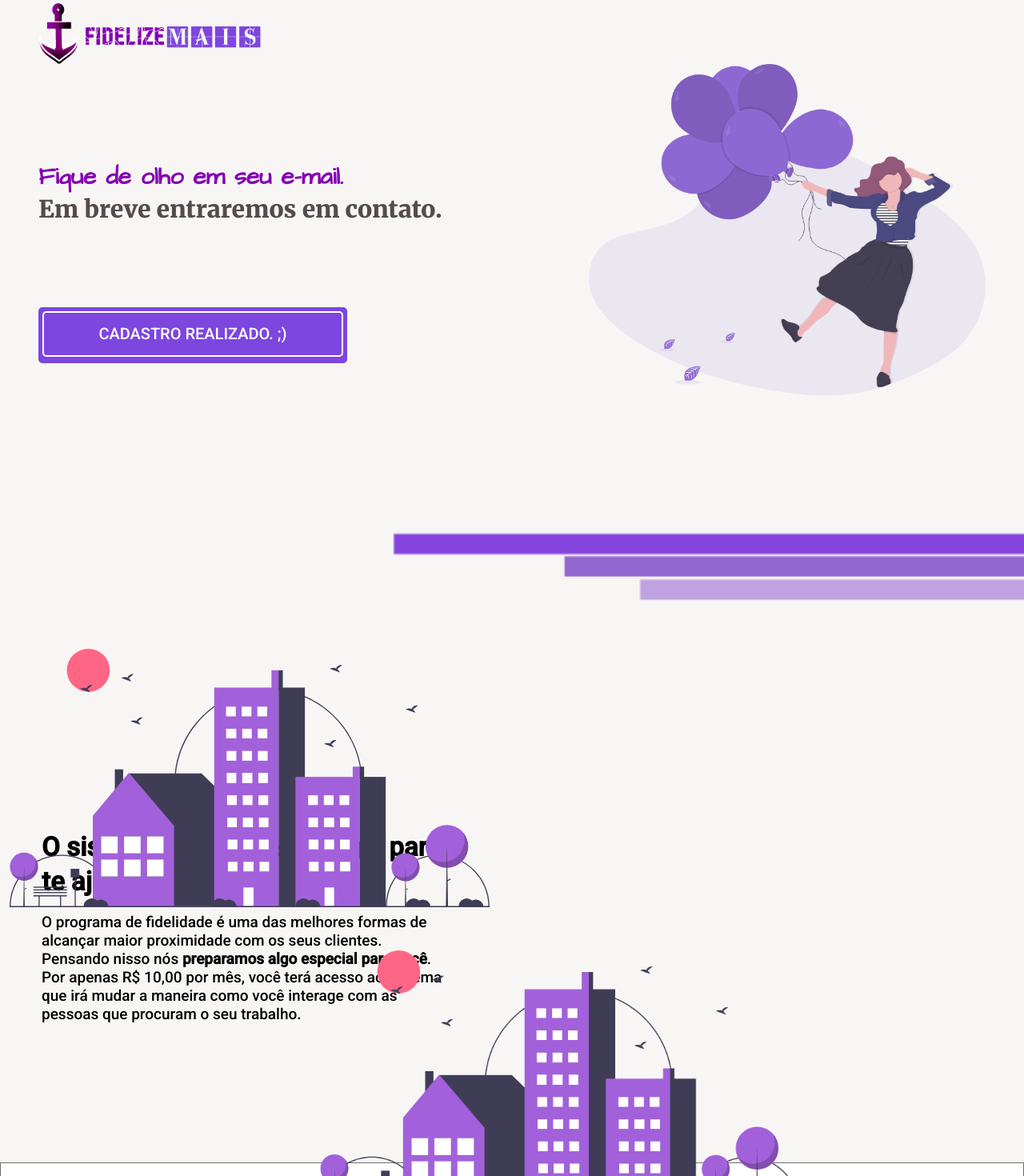
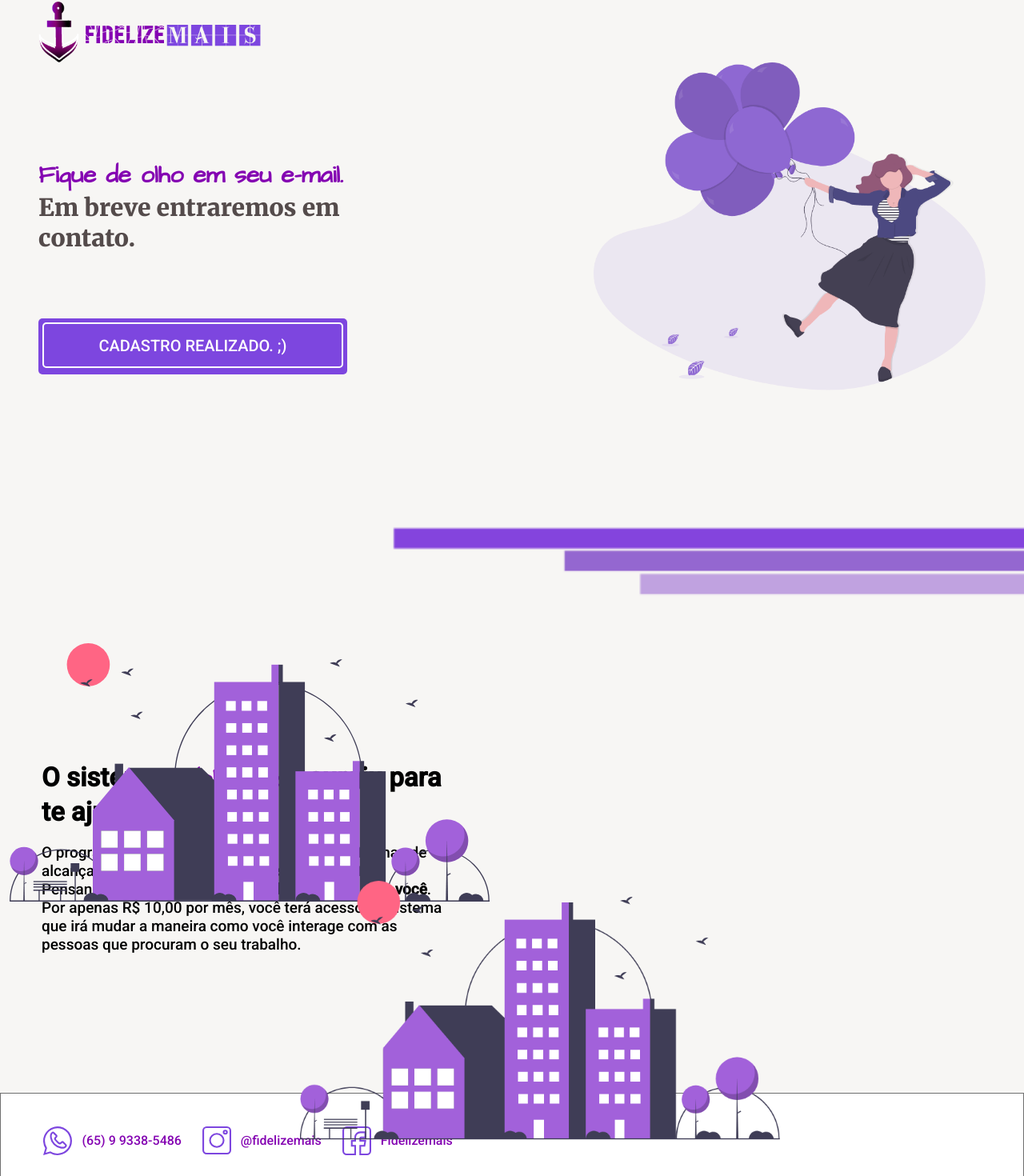
Before and after one commit to arthurramires/fa-landing-page, a Next.js app: page /salutation/congrats in a window 1280 px wide. Shown: the part 51-1521 px from the top of the page at 80% size. Built offline with nearby package versions, Linux system fonts and the light colour scheme.

Commit message:
Atualizando estilos da Home

```diff
--- a/pages/index.js
+++ b/pages/index.js
@@ -33,7 +33,7 @@ const Home = () => {
 
   const ImageBackground = () => (
     <aside className="ml-12 mb-12">
-      <img src="/main.png" alt="Fidelize Mais" width={950} className="hidden lg:hidden xl:flex"/>
+      <img src="/main.png" alt="Fidelize Mais" width={900} className="hidden lg:hidden xl:flex"/>
       <img src="/main.png" alt="Fidelize Mais" width={400} className="p-8 lg:flex xl:hidden"/>
     </aside>
   );
@@ -67,13 +67,13 @@ const Home = () => {
       </div>
 
       <img className="flex sm:hidden mt-8 ml-24 mr-6" src="/main.png" alt="Cidade" width={400} />
-      <img src="/stylebar.png" alt="Barras" width={320} className="flex justify-end  sm:hidden mt-12 ml-64"/>
+      <img src="/stylebar.png" alt="Barras" width={320} className="flex justify-end  sm:hidden mt-2 ml-64"/>
 
       <div className="flex justify-end hidden sm:flex mt-0">
         <img src="/stylebar.png" alt="Barras" width={700}/>
       </div>
 
-      <section className="container pl-3 mt-12 sm:pr-6 px-6 md:pb-4 mx-auto flex flex-row">
+      <section className="container pl-3 sm:pr-6 px-6 md:pb-4 mx-auto flex flex-row">
         <Description />
       </section>
 
--- a/styles/main.css
+++ b/styles/main.css
@@ -16,7 +16,7 @@ body {
 }
 body #__next {
   width: 100%;
-  border-top: 7px solid #8403B2;
+  border-top: 5px solid #8403B2;
 }
 
 
@@ -27,11 +27,13 @@ body #__next .container .content {
   font: Bold 30px Merriweather;
   letter-spacing: 0px;
   color: #544B4B;
+  padding-right: 30px;
+  margin-right: 20px;
 }
 
 body #__next .container .info .description {
   width: 517px;
-  margin-top: 180px;
+  margin-top: 100px;
   text-align: left;
   font: Bold 33px Roboto;
   letter-spacing: 0px;
@@ -54,7 +56,7 @@ body #__next .container .info .description .description-title {
 }
 
 body #__next .container .inputContainer {
-  margin-top: 30px;
+  margin-top: -30px;
 }
 
 body #__next .container .inputContainer .inputLabel{
@@ -66,7 +68,7 @@ body #__next .container .inputContainer .inputLabel{
 
 body #__next .container .inputContainer .formButton {
   width: 517px;
-  margin-top: 15px;
+  margin-top: 8px;
   height: 53px;
   background: #7D46DF 0% 0% no-repeat padding-box;
   opacity: 1;
@@ -143,7 +145,7 @@ body #__next .footer {
   letter-spacing: 0px;
   color: #8403B2;
   position: relative;
-  padding-right: 650px;
+  padding-right: 700px;
 }
 
 body #__next .footer-media {
```
